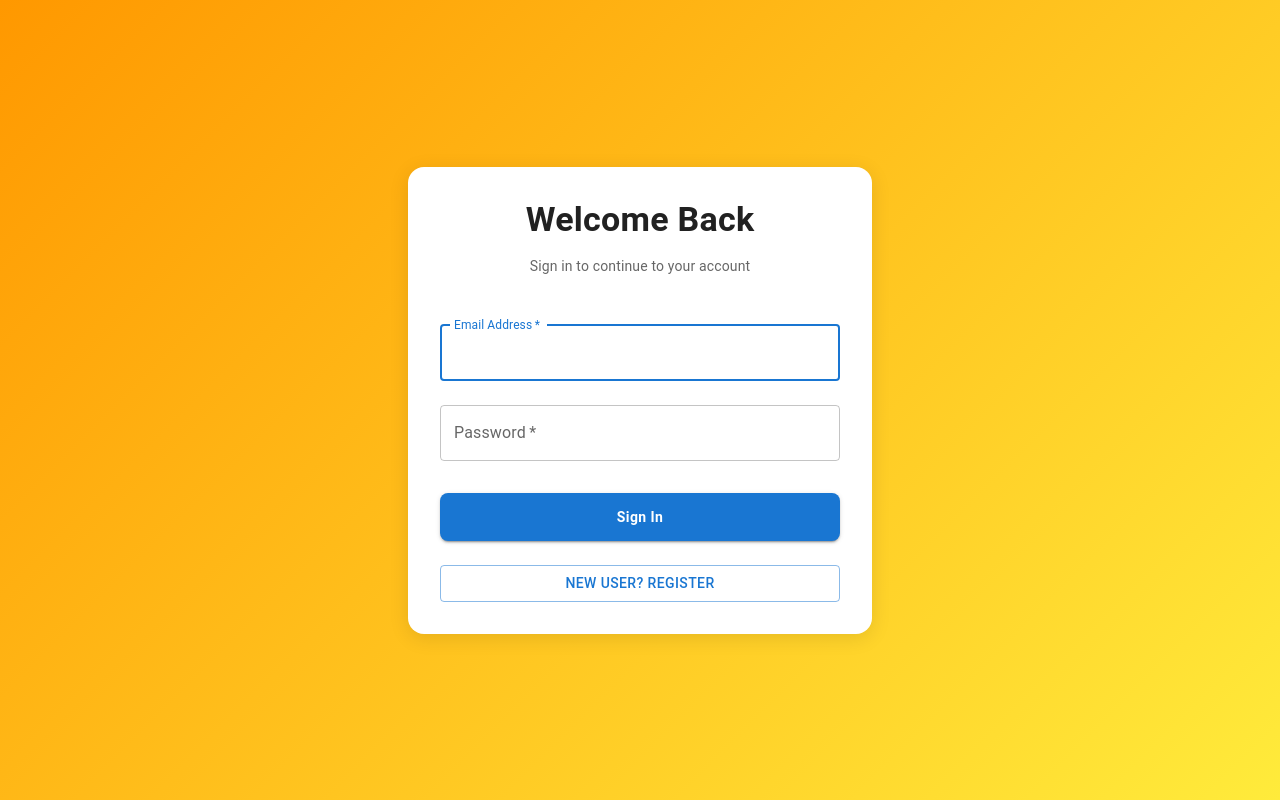
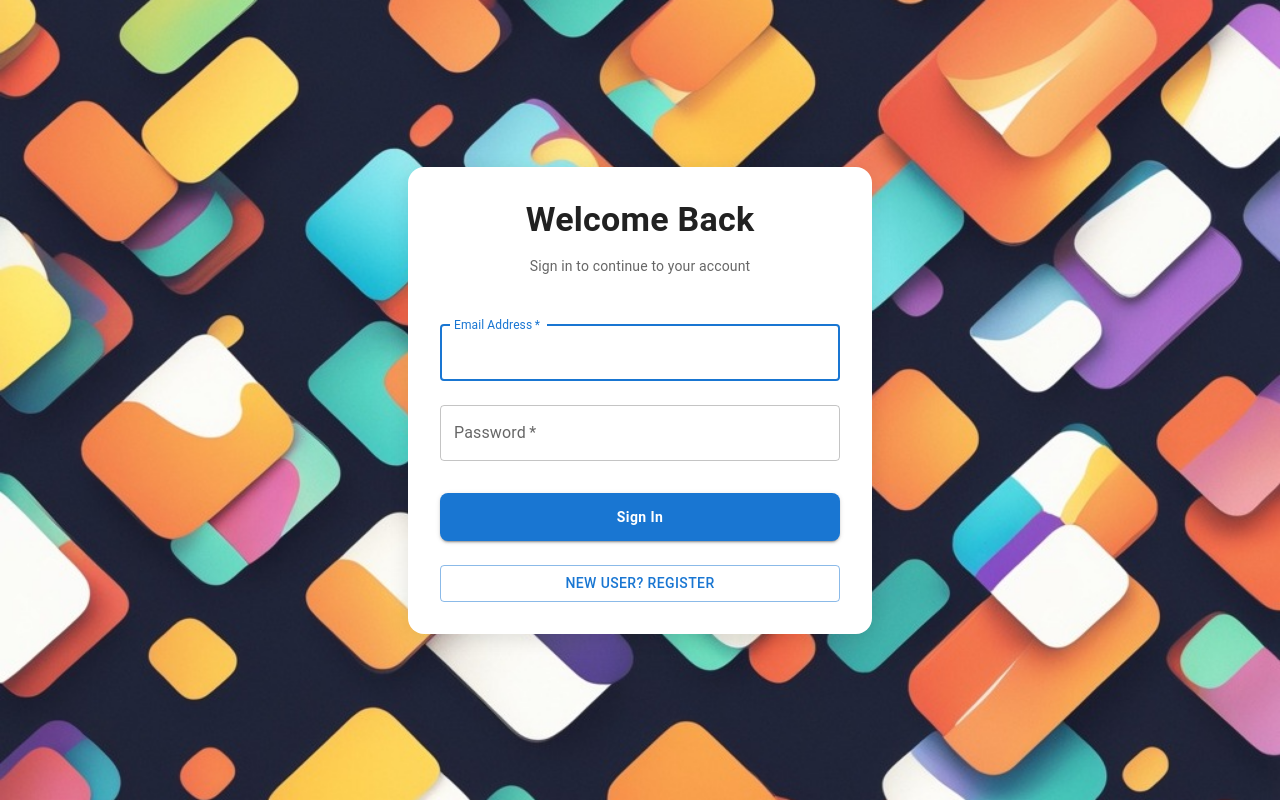
Before and after one commit to jainamga/expReport-Frontend, a React (Vite) app: page /login in a window 1280 px wide. Built offline with nearby package versions, Linux system fonts and the light colour scheme.

Commit message:
reload page after submit

```diff
--- a/src/components/AddExpenseForm.tsx
+++ b/src/components/AddExpenseForm.tsx
@@ -38,6 +38,7 @@ const AddExpenseForm = () => {
       setDescription('');
       setAmount('');
       setCategoryId(1);
+      window.location.reload(); // Refresh the page after submit
     } catch (error) {
       console.error('Failed to submit expense', error);
     }
--- a/src/pages/LoginPage.tsx
+++ b/src/pages/LoginPage.tsx
@@ -68,12 +68,15 @@ const LoginPage = () => {
   return (
     <Box
       sx={{
-        minHeight: '100vh',
-        width: '100vw', // Ensure full width
+       minHeight: '100vh',
+        width: '100vw',
         display: 'flex',
         alignItems: 'center',
         justifyContent: 'center',
-        background: 'linear-gradient(135deg, #ff9800, #ffeb3b)', // Orange to yellow gradient
+        backgroundImage: 'url("/bgimg.jpg")',
+        backgroundSize: 'cover',
+        backgroundPosition: 'center',
+        backgroundRepeat: 'no-repeat',
       }}
     >
       <Fade in timeout={600}>
--- a/src/pages/RegistrationPage.tsx
+++ b/src/pages/RegistrationPage.tsx
@@ -10,7 +10,7 @@ import {
 } from '@mui/material';
 import { styled } from '@mui/material/styles';
 import apiClient from '../api/apiClient';
-import { Link as RouterLink } from 'react-router-dom';
+import { Link as RouterLink, useNavigate } from 'react-router-dom';
 
 const roles = [
   { value: 'Employee', label: 'Employee' },
@@ -43,6 +43,7 @@ const RegistrationPage = () => {
   const [password, setPassword] = useState('');
   const [role, setRole] = useState('Employee');
   const [message, setMessage] = useState('');
+  const navigate = useNavigate(); // Add this line
 
   const handleSubmit = async (e: React.FormEvent) => {
     e.preventDefault();
@@ -54,7 +55,9 @@ const RegistrationPage = () => {
         password,
         role,
       });
-      setMessage(res.data.message || 'Registration successful!');
+      // Show popup and redirect to login
+      window.alert(res.data.message || 'Registration successful!');
+      navigate('/login');
     } catch (error: any) {
       setMessage(error.response?.data?.message || 'Registration failed');
     }
```
Also changed, not shown: public/bgimg.jpg (added).
